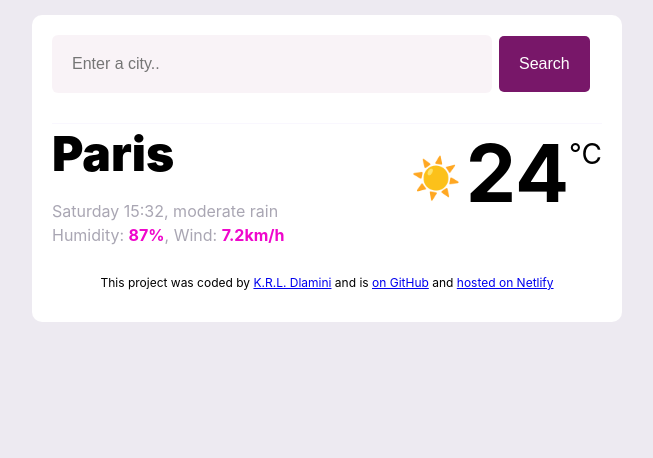
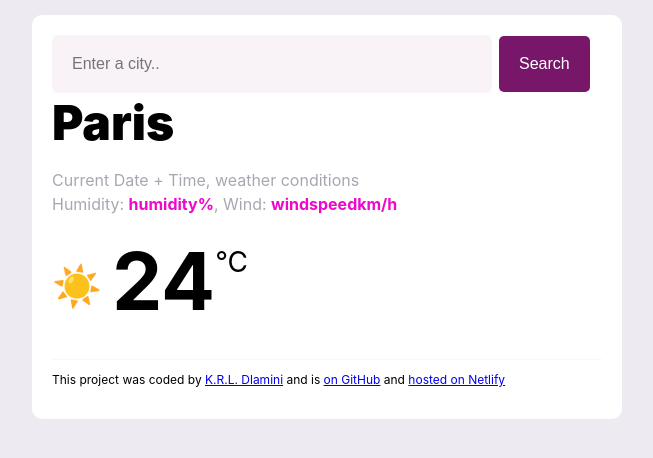
Before and after one commit to KhethiweDlamini/ReactApp, a React (Create React App) app: page / in a window 1280 px wide. Shown: the top 458 px of the page, without its empty margins (313-966 px from the left). Built offline with nearby package versions, Linux system fonts and the light colour scheme.

Commit message:
updated search.js

```diff
--- a/package.json
+++ b/package.json
@@ -6,10 +6,14 @@
     "@testing-library/jest-dom": "^5.17.0",
     "@testing-library/react": "^13.4.0",
     "@testing-library/user-event": "^13.5.0",
+    "axios": "^1.6.8",
     "react": "^18.2.0",
     "react-dom": "^18.2.0",
     "react-scripts": "5.0.1",
     "web-vitals": "^2.1.4"
+  },
+  "devDependencies": {
+    "@babel/plugin-proposal-private-property-in-object": "7.21.11"
   },
   "scripts": {
     "start": "react-scripts start",
--- /dev/null
+++ b/src/App.css
@@ -0,0 +1,9 @@
+Footer {
+  font-size: 12px;
+  text-align: center;
+}
+h1 {
+  font-size: 48px;
+  font-weight: 900;
+  margin: 0;
+}
--- /dev/null
+++ b/src/App.js
@@ -0,0 +1,37 @@
+import React from "react";
+import "./App.css";
+
+export default function Footer() {
+  return (
+    <div className="current-weather">
+      <footer>
+        <p>
+          This project was coded by{" "}
+          <a
+            href="https://github.com/KhethiweDlamini"
+            target="_blank"
+            rel="noreferrer"
+          >
+            K.R.L. Dlamini
+          </a>{" "}
+          and is{" "}
+          <a
+            href="https://github.com/KhethiweDlamini/ReactApp"
+            target="_blank"
+            rel="noreferrer"
+          >
+            on GitHub
+          </a>{" "}
+          and{" "}
+          <a
+            href="https://shecodes-weather-app-react.netlify.app/?"
+            target="_blank"
+            rel="noreferrer"
+          >
+            hosted on Netlify
+          </a>
+        </p>
+      </footer>
+    </div>
+  );
+}
--- a/src/Footer.css
+++ /dev/null
@@ -1,4 +0,0 @@
-Footer {
-  font-size: 12px;
-  text-align: center;
-}
--- a/src/Footer.js
+++ /dev/null
@@ -1,35 +0,0 @@
-import React from "react";
-import "./Footer.css";
-
-export default function Footer() {
-  return (
-    <footer>
-      <p>
-        This project was coded by{" "}
-        <a
-          href="https://github.com/KhethiweDlamini"
-          target="_blank"
-          rel="noreferrer"
-        >
-          K.R.L. Dlamini
-        </a>{" "}
-        and is{" "}
-        <a
-          href="https://github.com/KhethiweDlamini/ReactApp"
-          target="_blank"
-          rel="noreferrer"
-        >
-          on GitHub
-        </a>{" "}
-        and{" "}
-        <a
-          href="https://shecodes-weather-app-react.netlify.app/?"
-          target="_blank"
-          rel="noreferrer"
-        >
-          hosted on Netlify
-        </a>
-      </p>
-    </footer>
-  );
-}
--- a/src/Forecast.css
+++ /dev/null
@@ -1,37 +0,0 @@
-h1 {
-  font-size: 48px;
-  font-weight: 900;
-  margin: 0;
-}
-.current-details {
-  line-height: 24px;
-  color: rgba(39, 33, 66, 0.4);
-  font-weight: 400;
-  font-size: 16px;
-}
-.current-details strong {
-  color: rgb(239, 7, 204);
-}
-.current-weather {
-  display: flex;
-  justify-content: space-between;
-}
-.current-temperature {
-  font-size: 48px;
-}
-.current-temp-icon {
-  position: relative;
-  top: -10px;
-  font-size: 40px;
-  margin-right: 5px;
-}
-.current-temp-value {
-  font-size: 80px;
-  font-weight: bold;
-}
-
-.current-temp-degree {
-  font-size: 28px;
-  position: relative;
-  top: -38px;
-}
--- a/src/Forecast.js
+++ /dev/null
@@ -1,31 +0,0 @@
-import React from "react";
-import "./Forecast.css";
-
-export default function Forecast() {
-  let forecastData = {
-    city: "Paris",
-    date: "Saturday 15:32",
-    condition: "moderate rain",
-    humidity: 87,
-    wind: 7.2,
-    icon: "☀️",
-    currentTemp: 24,
-  };
-  return (
-    <div className="current-weather">
-      <div>
-        <h1>{forecastData.city}</h1>
-        <p className="current-details">
-          {forecastData.date}, {forecastData.condition} <br />
-          Humidity: <strong>{forecastData.humidity}%</strong>, Wind:{" "}
-          <strong>{forecastData.wind}km/h</strong>
-        </p>
-      </div>
-      <div className="current-temperature">
-        <span className="current-temp-icon">{forecastData.icon}</span>
-        <span className="current-temp-value">{forecastData.currentTemp}</span>
-        <span className="current-temp-degree">°C</span>
-      </div>
-    </div>
-  );
-}
--- a/src/Search.css
+++ b/src/Search.css
@@ -23,3 +23,41 @@ header {
   line-height: 1;
   border-radius: 5px;
 }
+h1 {
+  font-size: 48px;
+  font-weight: 900;
+  margin: 0;
+}
+
+.current-details {
+  line-height: 24px;
+  color: rgba(39, 33, 66, 0.4);
+  font-weight: 400;
+  font-size: 16px;
+}
+.current-details strong {
+  color: rgb(239, 7, 204);
+}
+.current-weather {
+  display: flex;
+  justify-content: space-between;
+}
+.current-temperature {
+  font-size: 48px;
+}
+.current-temp-icon {
+  position: relative;
+  top: -10px;
+  font-size: 40px;
+  margin-right: 10px;
+}
+.current-temp-value {
+  font-size: 80px;
+  font-weight: bold;
+}
+
+.current-temp-degree {
+  font-size: 28px;
+  position: relative;
+  top: -38px;
+}
--- a/src/Search.js
+++ b/src/Search.js
@@ -1,19 +1,49 @@
-import React from "react";
+import React, { useState } from "react";
 import "./Search.css";
 
 export default function Search() {
+  let [city, setCity] = useState("");
+  let [displayCity, setDisplayCity] = useState("Paris");
+
+  function handleSubmit(event) {
+    event.preventDefault();
+    setDisplayCity(city);
+  }
+
+  function updateCity(event) {
+    setCity(event.target.value);
+  }
+
   return (
     <header>
       <div className="search-form">
-        <form>
+        <form onSubmit={handleSubmit}>
           <input
             type="search"
             placeholder="Enter a city.."
-            class="search-input"
+            className="search-input"
             required
+            onChange={updateCity}
+            value={city}
           />
-          <input type="submit" value="Search" class="search-button" />
+          <input type="submit" value="Search" className="search-button" />
         </form>
+
+        <div>
+          <h1>{displayCity}</h1>
+          <div>
+            <p className="current-details">
+              Current Date + Time, weather conditions <br />
+              Humidity: <strong>humidity%</strong>, Wind:{" "}
+              <strong>windspeedkm/h</strong>
+            </p>
+            <div className="current-temperature">
+              <span className="current-temp-icon">☀️</span>
+              <span className="current-temp-value">24</span>
+              <span className="current-temp-degree">°C</span>
+            </div>
+          </div>
+        </div>
       </div>
     </header>
   );
--- a/src/index.js
+++ b/src/index.js
@@ -1,17 +1,16 @@
 import React from "react";
 import ReactDOM from "react-dom/client";
 import "./index.css";
-import Forecast from "./Forecast";
+
 import Search from "./Search";
-import Footer from "./Footer";
+import App from "./App";
 import reportWebVitals from "./reportWebVitals";
 
 const root = ReactDOM.createRoot(document.getElementById("root"));
 root.render(
   <React.StrictMode>
     <Search />
-    <Forecast />
-    <Footer />
+    <App />
   </React.StrictMode>
 );
 
```
Also changed, not shown: src/GetWeather.js (added, +10 -0 lines), 1 other file (tests, documents, lock files or other folders).
